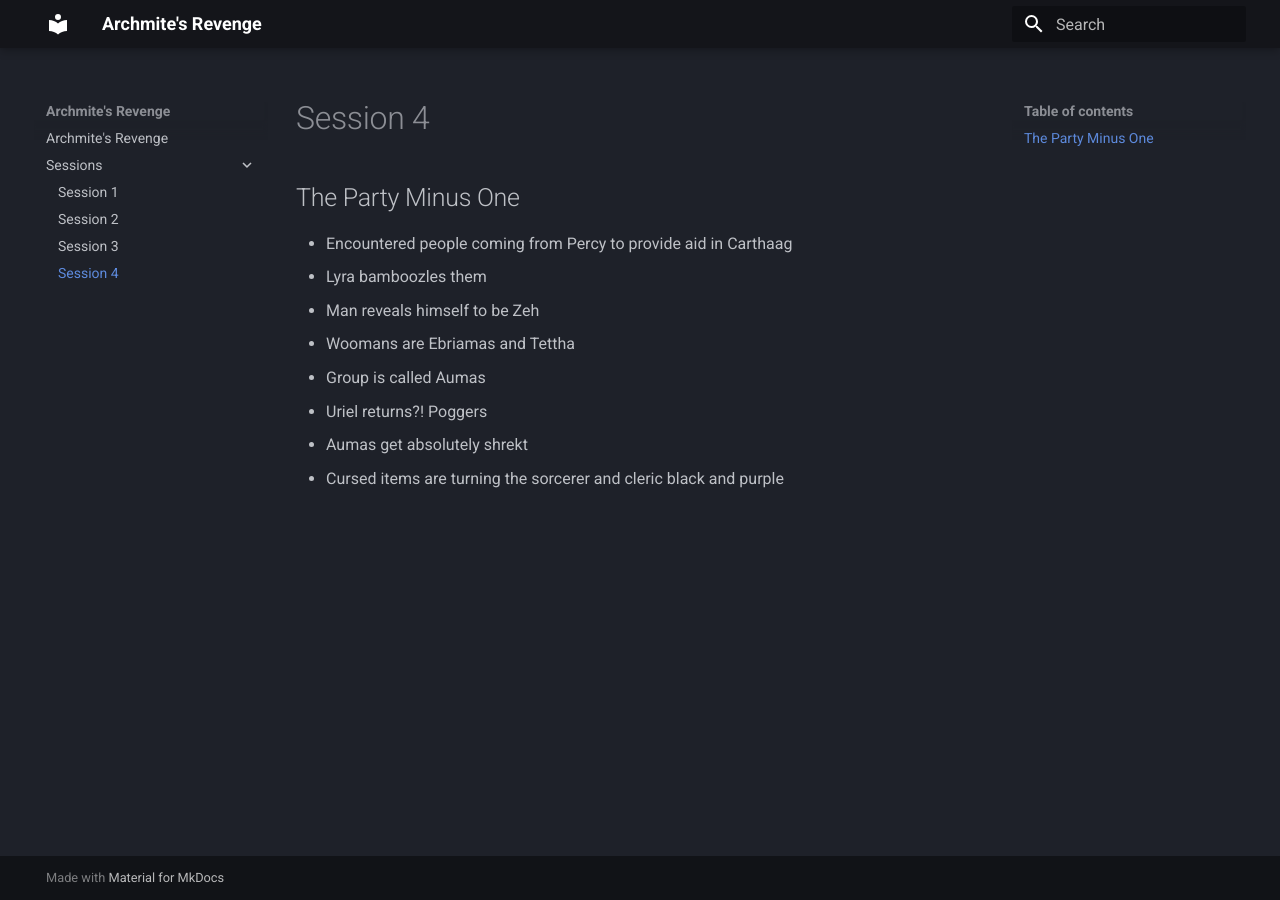
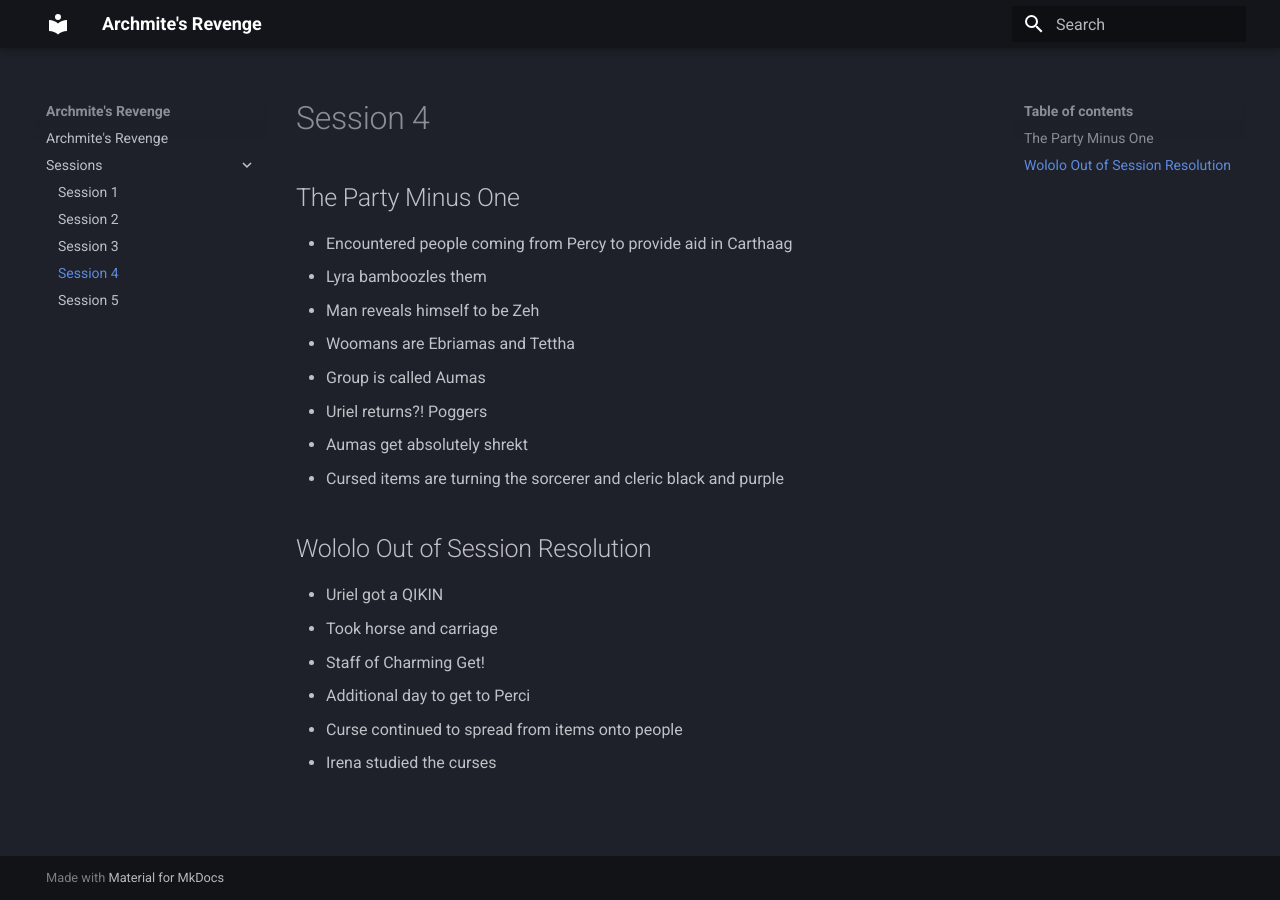
Before and after one commit to Zolmy/archmite, an MkDocs documentation site: the page built from docs/Sessions/session04.md, in a window 1280 px wide. Built offline with MkDocs 1.6.1 and Material for MkDocs 9.7.7, drawn with Linux system fonts in a browser that asks for light colours.

Commit message:
session 5

```diff
--- a/docs/Sessions/session04.md
+++ b/docs/Sessions/session04.md
@@ -9,3 +9,11 @@
 * Uriel returns?! Poggers
 * Aumas get absolutely shrekt
 * Cursed items are turning the sorcerer and cleric black and purple
+
+## Wololo Out of Session Resolution
+* Uriel got a QIKIN
+* Took horse and carriage
+* Staff of Charming Get!
+* Additional day to get to Perci
+* Curse continued to spread from items onto people
+* Irena studied the curses
```
Also changed, not shown: docs/Sessions/session05.md (added, +14 -0 lines).
